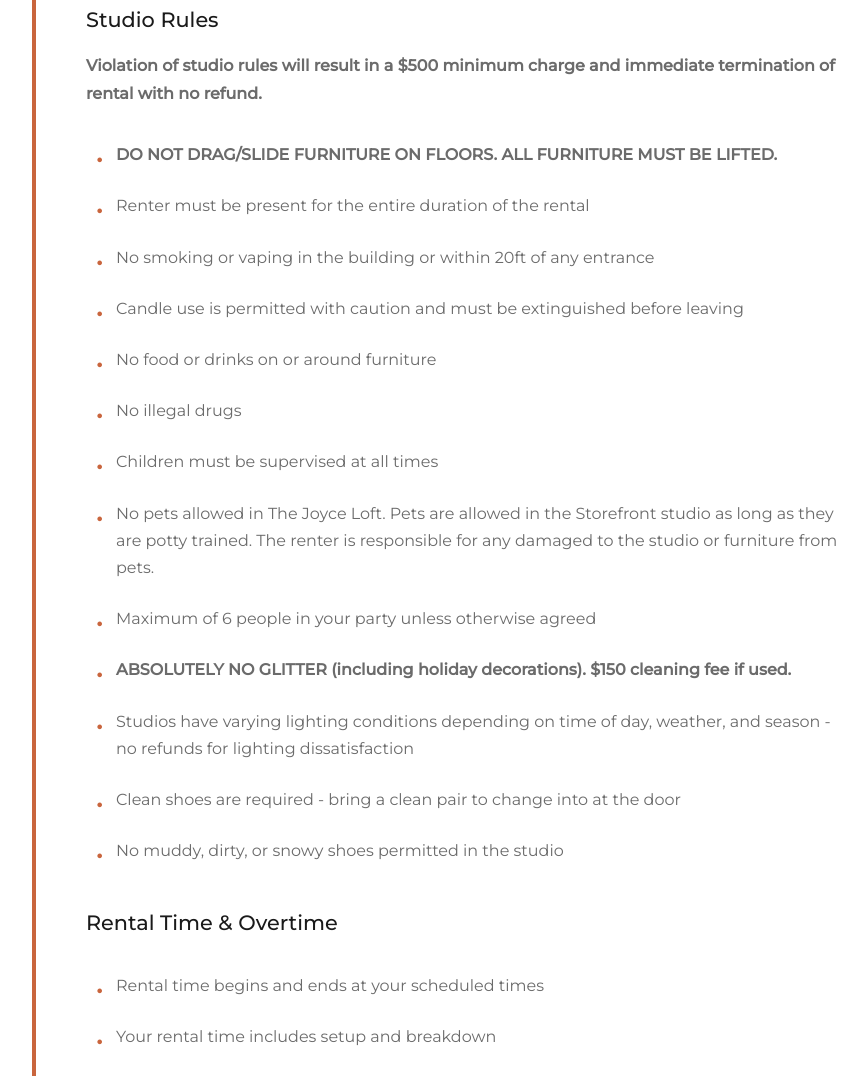
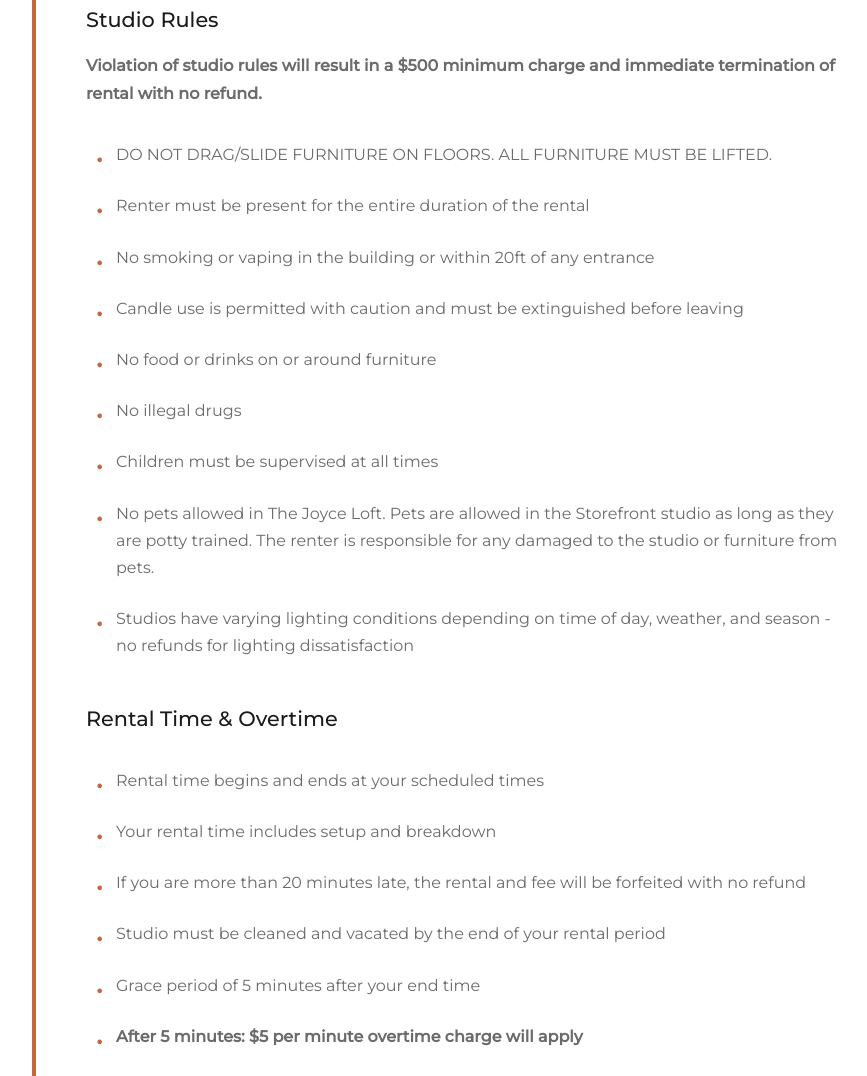
Before and after one commit to noesjj/graceestudio, a plain HTML site: page policies/index.html in a window 1280 px wide. Shown: the part 1380-2456 px from the top of the page, without its empty margins (178-1045 px from the left). Drawn offline with nearby package versions, Linux system fonts and the light colour scheme.

Commit message:
policy changes

```diff
--- a/policies/index.html
+++ b/policies/index.html
@@ -63,7 +63,7 @@
         <p><strong>Violation of studio rules will result in a $500 minimum charge and immediate termination of rental with no refund.</strong></p>
 
         <ul>
-            <li><strong>DO NOT DRAG/SLIDE FURNITURE ON FLOORS. ALL FURNITURE MUST BE LIFTED.</strong></li>
+            <li>DO NOT DRAG/SLIDE FURNITURE ON FLOORS. ALL FURNITURE MUST BE LIFTED.</li>
             <li>Renter must be present for the entire duration of the rental</li>
             <li>No smoking or vaping in the building or within 20ft of any entrance</li>
             <li>Candle use is permitted with caution and must be extinguished before leaving</li>
@@ -71,11 +71,7 @@
             <li>No illegal drugs</li>
             <li>Children must be supervised at all times</li>
             <li>No pets allowed in The Joyce Loft. Pets are allowed in the Storefront studio as long as they are potty trained. The renter is responsible for any damaged to the studio or furniture from pets. </li>
-            <li>Maximum of 6 people in your party unless otherwise agreed</li>
-            <li><strong>ABSOLUTELY NO GLITTER (including holiday decorations). $150 cleaning fee if used.</strong></li>
             <li>Studios have varying lighting conditions depending on time of day, weather, and season - no refunds for lighting dissatisfaction</li>
-            <li>Clean shoes are required - bring a clean pair to change into at the door</li>
-            <li>No muddy, dirty, or snowy shoes permitted in the studio</li>
         </ul>
 
         <h3>Rental Time & Overtime</h3>
```
